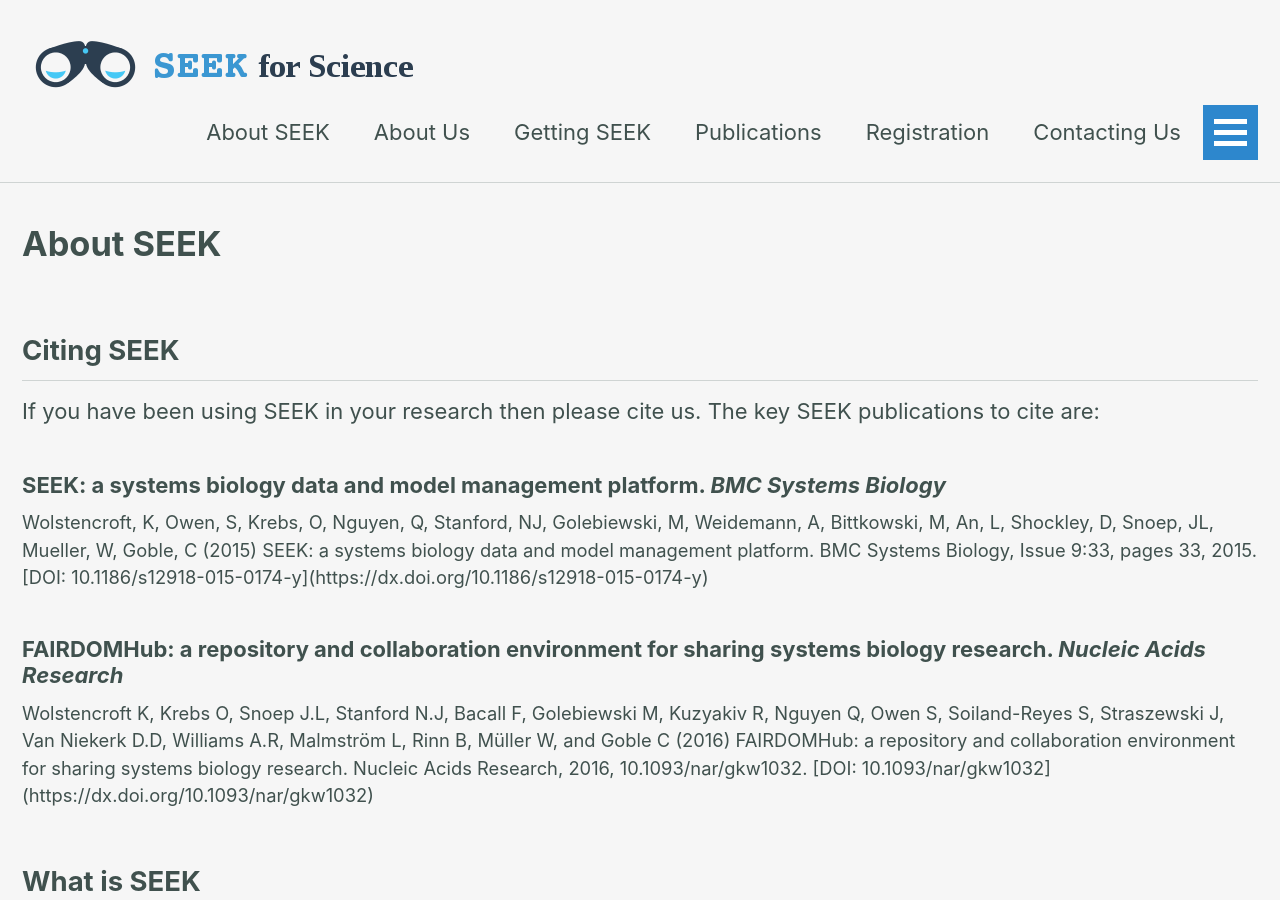
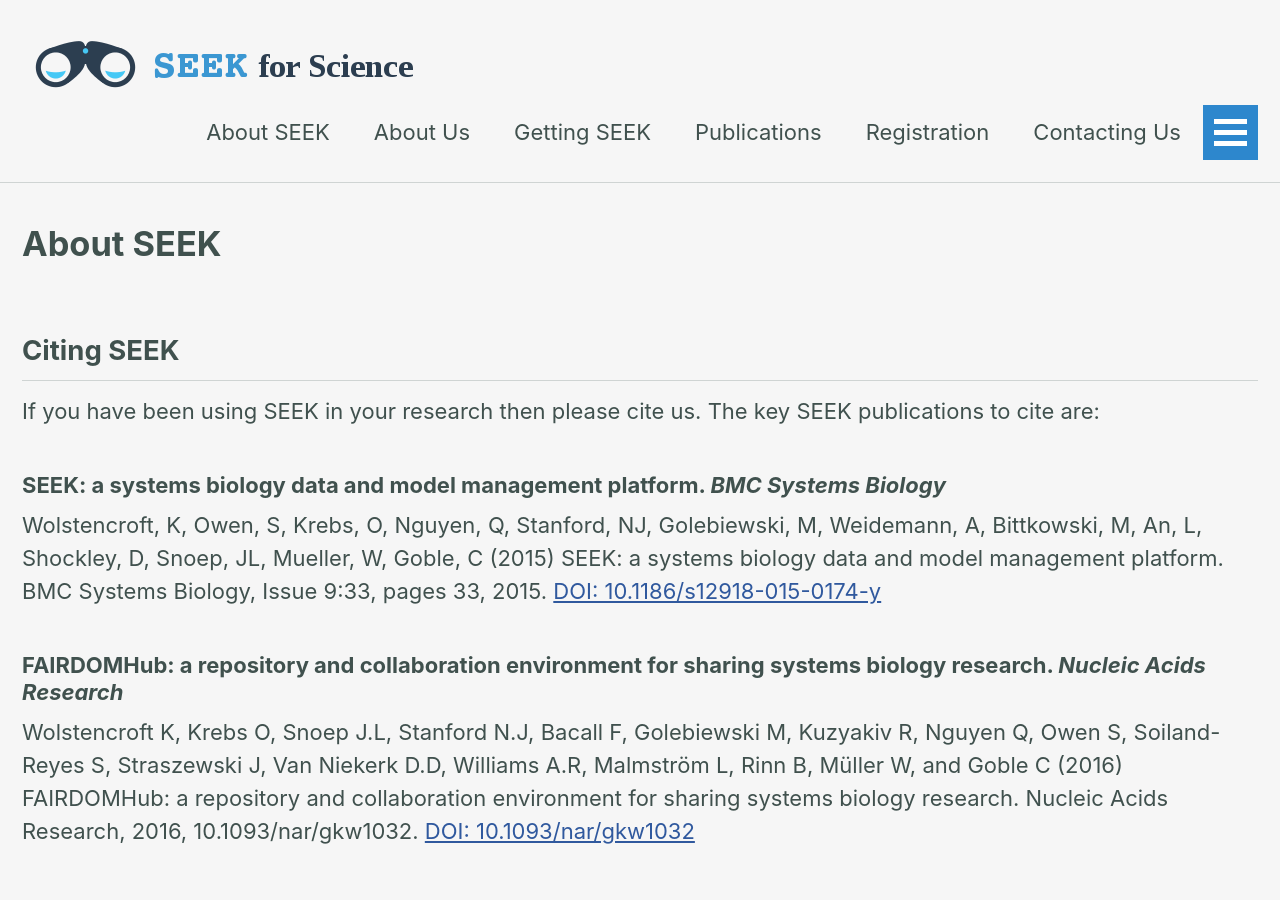
Before and after one commit to wna-se/seek4science.github.io, a Jekyll site: the page built from about.md, in a window 1280 px wide and 900 px high. Built offline with Jekyll 4.4.1, drawn with Linux system fonts in a browser that asks for light colours; nearby versions of some CDN libraries; part of the change alters nothing that is shown.

```diff
--- a/about.md
+++ b/about.md
@@ -9,23 +9,17 @@ If you have been using SEEK in your research then please cite us. The key SEEK p
 
 ### SEEK: a systems biology data and model management platform. _BMC Systems Biology_
 
-<p style='font-size:smaller'>
-
 Wolstencroft, K, Owen, S, Krebs, O, Nguyen, Q, Stanford, NJ, Golebiewski, M, Weidemann, A, Bittkowski, M, An, L, Shockley, D, Snoep, JL, Mueller, W, Goble, C (2015)
 SEEK: a systems biology data and model management platform. BMC Systems Biology, Issue 9:33, pages 33, 2015.
 [DOI: 10.1186/s12918-015-0174-y](https://dx.doi.org/10.1186/s12918-015-0174-y)
 
-</p>
 
 ### FAIRDOMHub: a repository and collaboration environment for sharing systems biology research. _Nucleic Acids Research_
-
-<p style='font-size:smaller'>
 
 Wolstencroft K, Krebs O, Snoep J.L, Stanford N.J, Bacall F, Golebiewski M, Kuzyakiv R, Nguyen Q, Owen S, Soiland-Reyes S, Straszewski J, Van Niekerk D.D, Williams A.R,
 Malmström L, Rinn B, Müller W, and Goble C (2016) FAIRDOMHub: a repository and collaboration environment for sharing systems biology research. Nucleic Acids Research, 2016, 10.1093/nar/gkw1032.
   [DOI: 10.1093/nar/gkw1032](https://dx.doi.org/10.1093/nar/gkw1032)
 
-</p>
 
 ## What is SEEK
 
--- /dev/null
+++ b/publications.md
@@ -0,0 +1,44 @@
+---
+title: 'Publications'
+layout: 'single'
+---
+
+## Citing SEEK
+
+If you have been using SEEK in your research then please cite us. The key SEEK publications to cite are:
+
+### SEEK: a systems biology data and model management platform. _BMC Systems Biology_
+
+Wolstencroft, K, Owen, S, Krebs, O, Nguyen, Q, Stanford, NJ, Golebiewski, M, Weidemann, A, Bittkowski, M, An, L, Shockley, D, Snoep, JL, Mueller, W, Goble, C (2015)
+SEEK: a systems biology data and model management platform. BMC Systems Biology, Issue 9:33, pages 33, 2015.
+[DOI: 10.1186/s12918-015-0174-y](https://dx.doi.org/10.1186/s12918-015-0174-y)
+
+
+### FAIRDOMHub: a repository and collaboration environment for sharing systems biology research. _Nucleic Acids Research_
+
+Wolstencroft K, Krebs O, Snoep J.L, Stanford N.J, Bacall F, Golebiewski M, Kuzyakiv R, Nguyen Q, Owen S, Soiland-Reyes S, Straszewski J, Van Niekerk D.D, Williams A.R,
+Malmström L, Rinn B, Müller W, and Goble C (2016) FAIRDOMHub: a repository and collaboration environment for sharing systems biology research. Nucleic Acids Research, 2016, 10.1093/nar/gkw1032.
+  [DOI: 10.1093/nar/gkw1032](https://dx.doi.org/10.1093/nar/gkw1032)
+
+
+## For all other publications relating to SEEK, see:
+
+
+
+* Natalie J Stanford, Katherine Wolstencroft, Martin Golebiewski, Renate Kania, Nick Juty, Christopher Tomlinson, Stuart Owen, Sarah Butcher,
+Henning Hermjakob, Nicolas Le Novère, Wolfgang Mueller, Jacky Snoep, Carole Goble (2015)
+The evolution of standards and data management practices in systems biology. Molecular Systems Biology, Issue 11:12, 2015. [DOI:10.15252/msb.20156053](https://dx.doi.org/10.15252/msb.20156053)
+* Katherine Wolstencroft, Stuart Owen, Olga Krebs, Wolfgang Mueller, Quyen Nguyen, Jacky L. Snoep, Carole Goble (2013) Semantic Data and Models Sharing in
+Systems Biology: The Just Enough Results Model and the SEEK Platform. The Semantic Web – ISWC 2013 Lecture Notes in Computer Science Volume 8219, 2013,
+pp 212-227. [DOI:10.1007/978-3-642-41338-4_14](https://dx.doi.org/10.1007/978-3-642-41338-4_14)
+* Sansone S-A, Rocca-Serra P, Field D ... Goble C, ... Wolstencroft K (2012) et al Toward interoperable bioscience data Nature Genetics 44: 121–126 [DOI:10.1038/ng.1054](https://dx.doi.org/10.1038/ng.1054)
+* Goble CA, De Roure D and Bechhofer S, Accelerating Scientists’ Knowledge Turns,
+Proc The 3rd International Conference on Knowledge Discovery, Knowledge Engineering and Knowledge Management (ICK3)
+Paris, LNCS Springer Verlag. [DOI:10.1007/978-3-642-37186-8_1](https://dx.doi.org/10.1007/978-3-642-37186-8_1)
+* Goble CA, Wolstencroft K, Bechhofer S The Semantic Web and Interoperability in Systems Biology iEncyclopedia of Systems Biology, Springer Verlag
+* Bechhofer S, Buchan I, De Roure D, Missier P, Ainsworth J, Bhagat J, Couch P, Cruickshank D, Delderfield M, Dunlop I, Gamble M, Michaelides D,
+Owen S, Newman D, Sufi S, Goble C (2011) Why Linked Data is Not Enough for Scientists, Future Generation Computer Systems.
+Available online 19 August 2011, ISSN 0167-739X, [DOI:10.1016/j.future.2011.08.004](https://dx.doi.org/10.1016/j.future.2011.08.004)
+* Waltemath, D., Adams, R., Bergmann, F.T., Hucka, M., Kolpakov, F., Miller, A.K., Moraru, I.I., Nickerson, D., Sahle, S., Snoep, J.L. and Le Novère, N.
+(2011) Reproducible computational biology experiments with
+SED-ML—The Simulation Experiment Description Markup Language BMC Systems Biology 5:198 [DOI:10.1186/1752-0509-5-198](https://dx.doi.org/10.1186/1752-0509-5-198)
```
